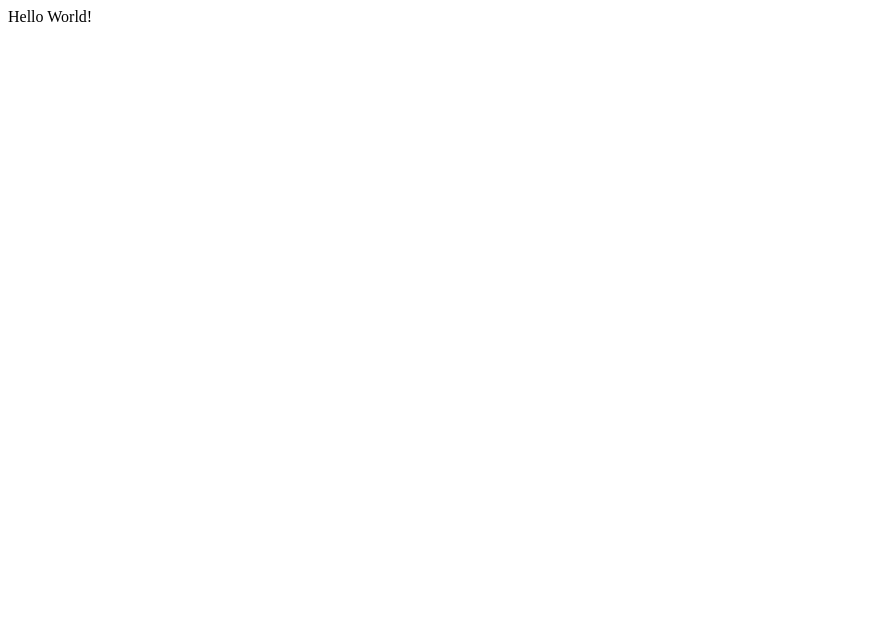
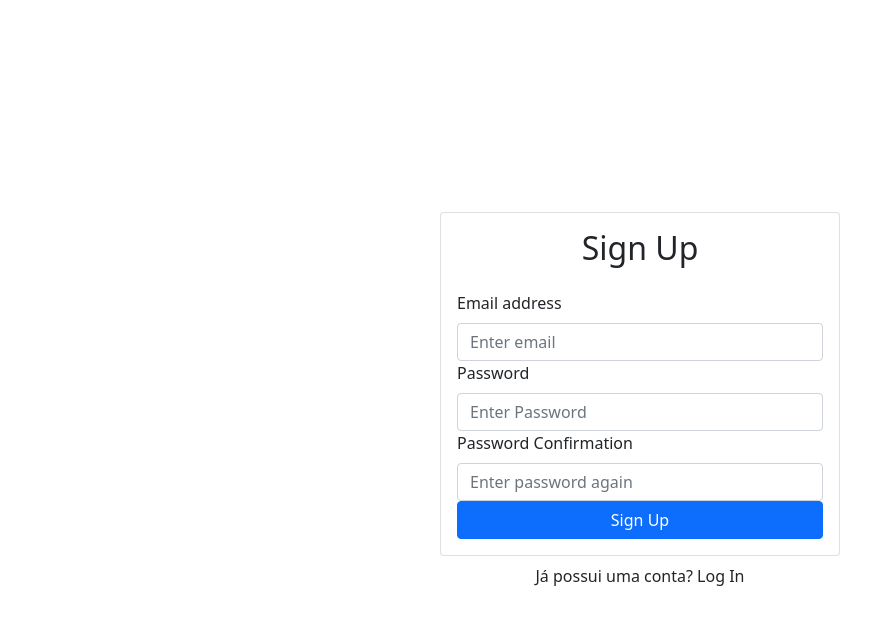
Before and after one commit to luizfelper/react-auth-firebase, a React (Create React App) app: page / in a window 1280 px wide. Shown: the top 624 px of the page, without its empty margins (0-895 px from the left). Built offline with nearby package versions, Linux system fonts and the light colour scheme.

Commit message:
Criação e estilização do component SignUp

```diff
--- a/src/components/App.js
+++ b/src/components/App.js
@@ -1,10 +1,15 @@
 import React from 'react'
+import Signup from './Signup';
+import { Container } from 'react-bootstrap'
 
 function App() {
   return (
-    <div className="App">
-      Hello World!
+  <Container className="d-flex align-items-center justify-content-center"
+  style={{ minHeight: "100vh"}}>
+    <div className="w-100" style={{ maxWidth: "400px" }}>
+      <Signup />
     </div>
+  </Container>
   );
 }
 
--- a/src/components/Signup.js
+++ b/src/components/Signup.js
@@ -1,12 +1,31 @@
-import React from 'react';
+import React, { useRef } from 'react';
 import { Form, Button, Card } from 'react-bootstrap';
 
 export default function Signup() {
+    const emailRef = useRef();
+    const passwordRef = useRef();
+    const passwordConfirmRef = useRef();
+
     return (
         <>
             <Card>
                 <Card.Body>
-                    <h2>Sign Up</h2>
+                    <h2 className="text-center mb-4">Sign Up</h2>
+                    <Form>
+                        <Form.Group id="email">
+                            <Form.Label>Email address</Form.Label>
+                            <Form.Control ref={emailRef} type="email" placeholder="Enter email" required />
+                        </Form.Group>
+                        <Form.Group id="password">
+                            <Form.Label>Password</Form.Label>
+                            <Form.Control ref={passwordRef} type="password" placeholder="Enter Password" required />
+                        </Form.Group>
+                        <Form.Group id="password-confirm">
+                            <Form.Label>Password Confirmation</Form.Label>
+                            <Form.Control ref={passwordConfirmRef} type="password" placeholder="Enter password again" required />
+                        </Form.Group>
+                        <Button className="w-100" type="submit">Sign Up</Button>
+                    </Form>
                 </Card.Body>
             </Card>
             <div className="w-100 text-center mt-2">
--- a/src/index.js
+++ b/src/index.js
@@ -1,6 +1,7 @@
 import React from 'react';
 import ReactDOM from 'react-dom';
 import App from './components/App';
+import "bootstrap/dist/css/bootstrap.min.css"
 
 ReactDOM.render(
   <React.StrictMode>
```
